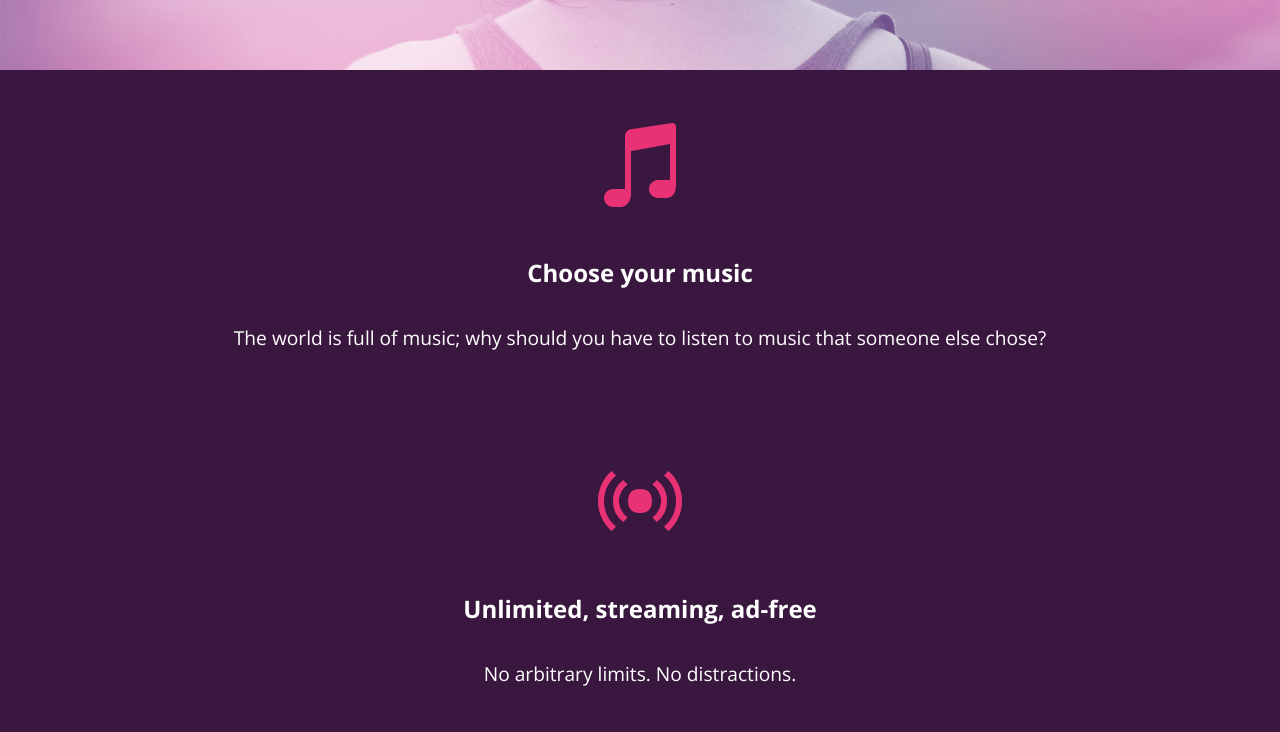
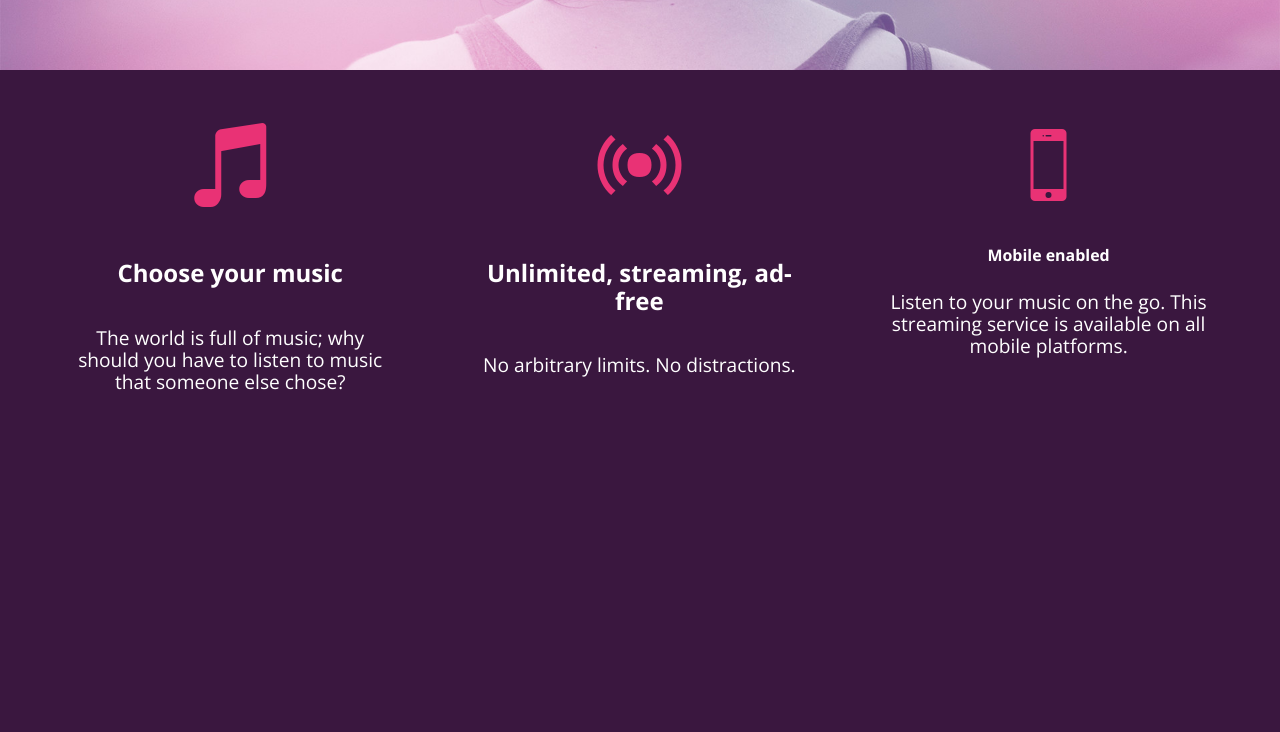
Before and after one commit to iorme1/Bloc-Jams-Jquery, a plain HTML site: page index.html in a window 1280 px wide. Shown: the part 628-1360 px from the top of the page. After the commit the page ends 1079 px from the top, so only its background shows below. Drawn offline with nearby package versions, Linux system fonts and the light colour scheme.

Commit message:
assignment-html-css-responsiveness: completed

```diff
--- a/index.html
+++ b/index.html
@@ -16,18 +16,18 @@
         <section class="hero-content"> <!-- hero content -->
              <h1 class="hero-title">Turn the music up!</h1>
         </section>
-        <section class="selling-points"> <!-- selling points -->
-            <div class="point">
+        <section class="selling-points container clearfix"> <!-- selling points -->
+            <div class="point column third">
                 <span class="ion-music-note"></span>
                 <h5 class="point-title">Choose your music</h5>
                 <p class="point-description">The world is full of music; why should you have to listen to music that someone else chose?</p>
             </div>
-            <div class="point">
+            <div class="point column third">
                 <span class="ion-radio-waves"></span>
                 <h5 class="point-title">Unlimited, streaming, ad-free</h5>
                 <p class="point-description">No arbitrary limits. No distractions.</p>
            </div>
-           <div class="point">
+           <div class="point column third">
                 <span class="ion-iphone"></span>
               <h5 class="point-tile">Mobile enabled</h5>
               <p class="point-description">Listen to your music on the go. This streaming service is available on all mobile platforms.</p>
--- a/styles/main.css
+++ b/styles/main.css
@@ -47,3 +47,13 @@ html {
    @media (min-width: 1024px) {
     html { font-size: 120%; }
    }
+
+   .clearfix::before,
+   .clearfix::after {
+      content: " ";
+      display: table;
+   }
+
+   .clearfix::after {
+      clear: both;
+   }
```
